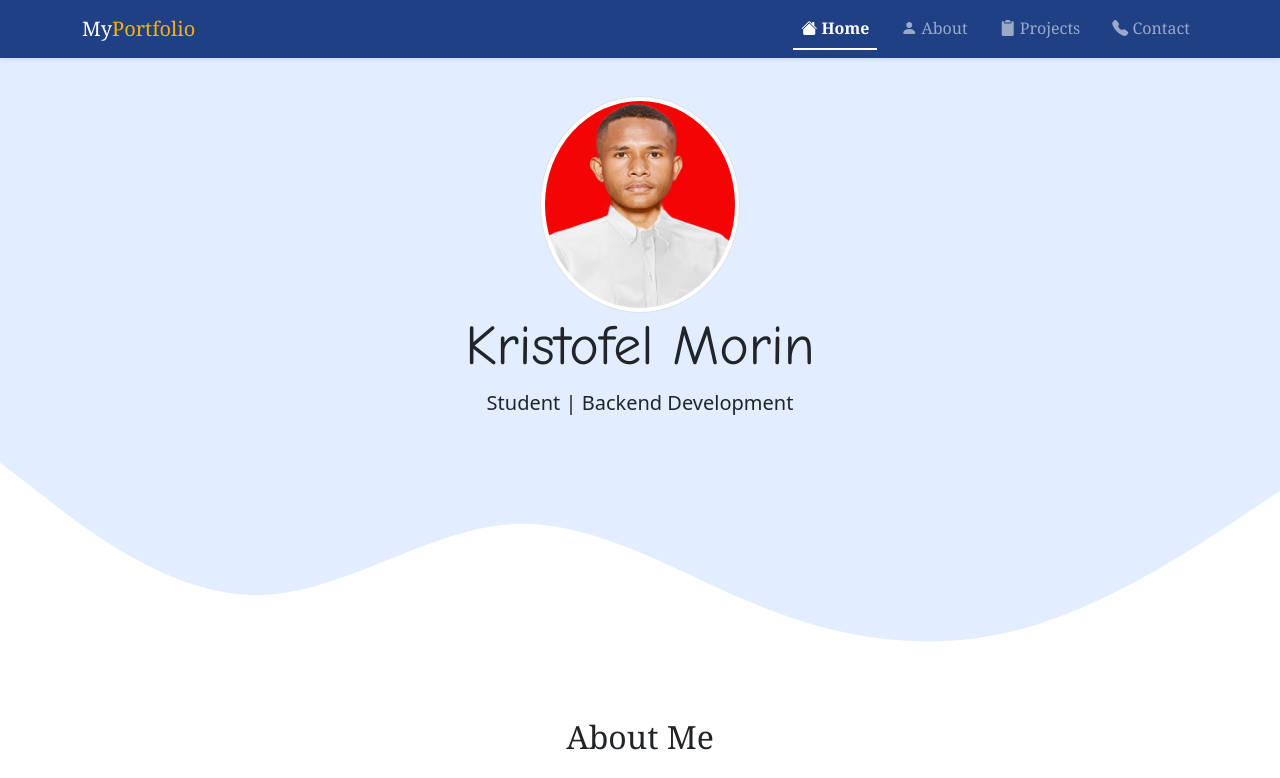
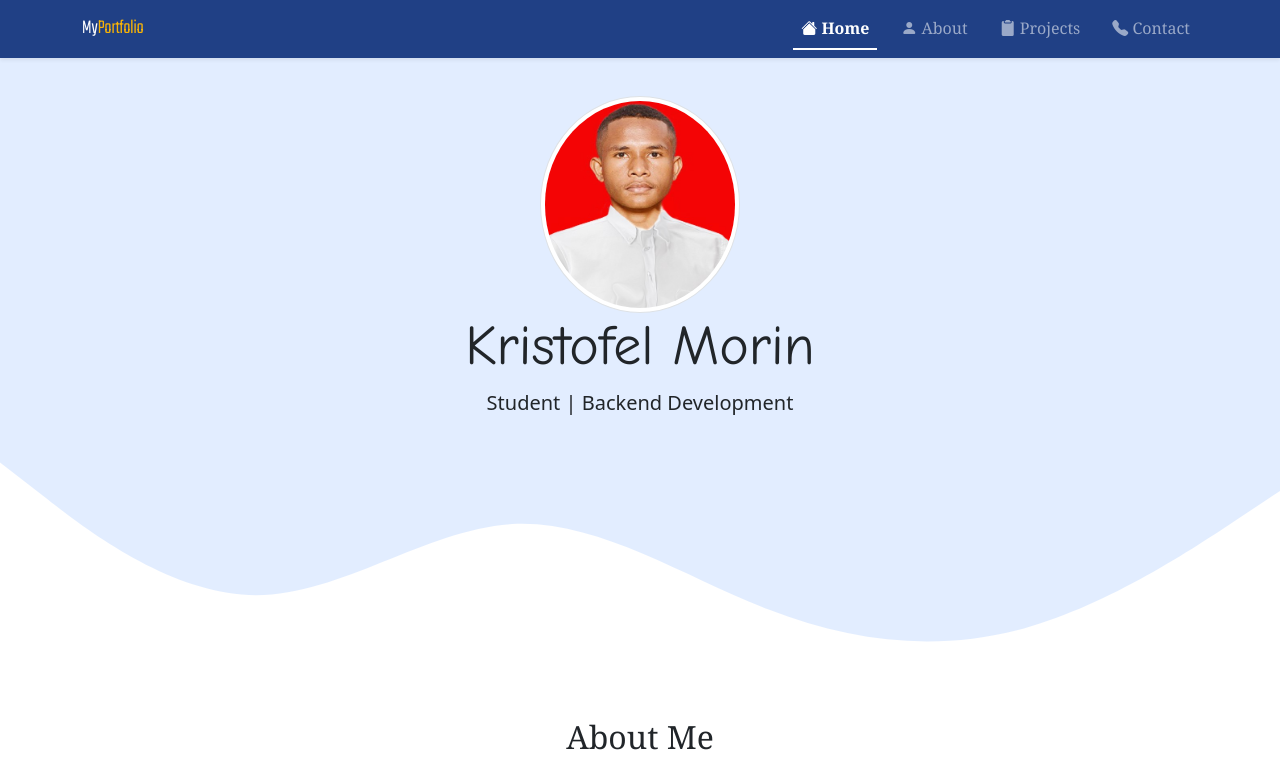
Before and after one commit to KristofelMorin/kristofelmorin.github.io, a plain HTML site: page index.html in a window 1280 px wide. Shown: the top 778 px of the page. Drawn offline with nearby package versions, Linux system fonts and the light colour scheme.

Commit message:
Memasukkan google fonts Teko

```diff
--- a/style.css
+++ b/style.css
@@ -1,4 +1,4 @@
-
+@import url('https://fonts.googleapis.com/css2?family=Teko:wght@300&display=swap');
 .jumbotron {
     padding-top: 6rem;
     background-color: #e2edff;
@@ -17,8 +17,7 @@ section {
 }
 
 .container .navbar-brand {
-    font-family: 'Magneto', Georgia, 'Times New Roman', Times, serif;
-}
+    font-family: 'Teko', sans-serif;}
 
 .container .navbar-brand span {
     color: #ffb702f6;
```
